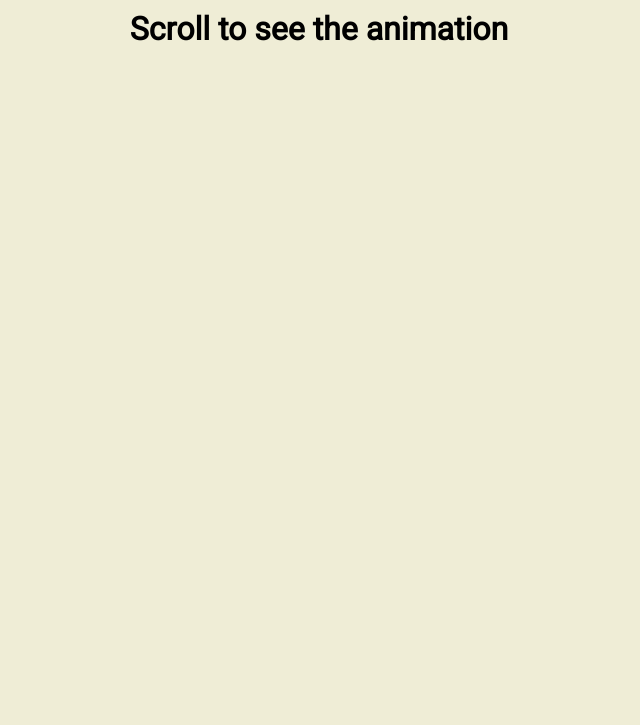
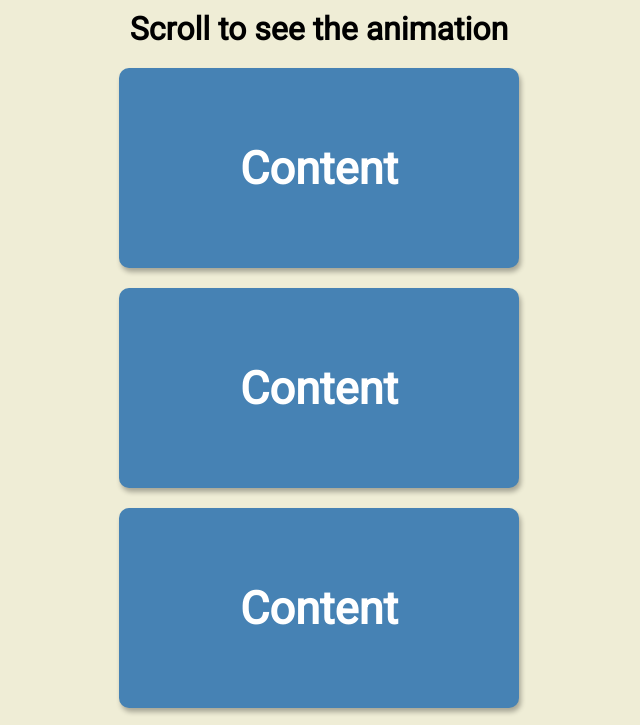
Before and after one commit to mkanyar/Scrolling-Animation, a plain HTML site: page index.html in a window 1280 px wide. Shown: the top 725 px of the page, without its empty margins (321-961 px from the left). Drawn offline with Linux system fonts and the light colour scheme.

Commit message:
fix css bug

```diff
--- a/script.js
+++ b/script.js
@@ -5,9 +5,10 @@ checkBoxes();
 
 function checkBoxes() {
     const triggerBottom = window.innerHeight/5*4;
-
+    console.log("window= "+triggerBottom);
     boxes.forEach((box) => {
-        const boxTop = box.getBoundingClientRect.top;
+        const boxTop = box.getBoundingClientRect().top;
+        console.log("box= "+boxTop);
         if (boxTop < triggerBottom) {
             box.classList.add('show');
         }
--- a/style.css
+++ b/style.css
@@ -13,6 +13,7 @@ body{
     flex-direction:column;
     align-items:center;
     justify-content:center;
+    overflow-x: hidden;
 
 }
 h1{
```
